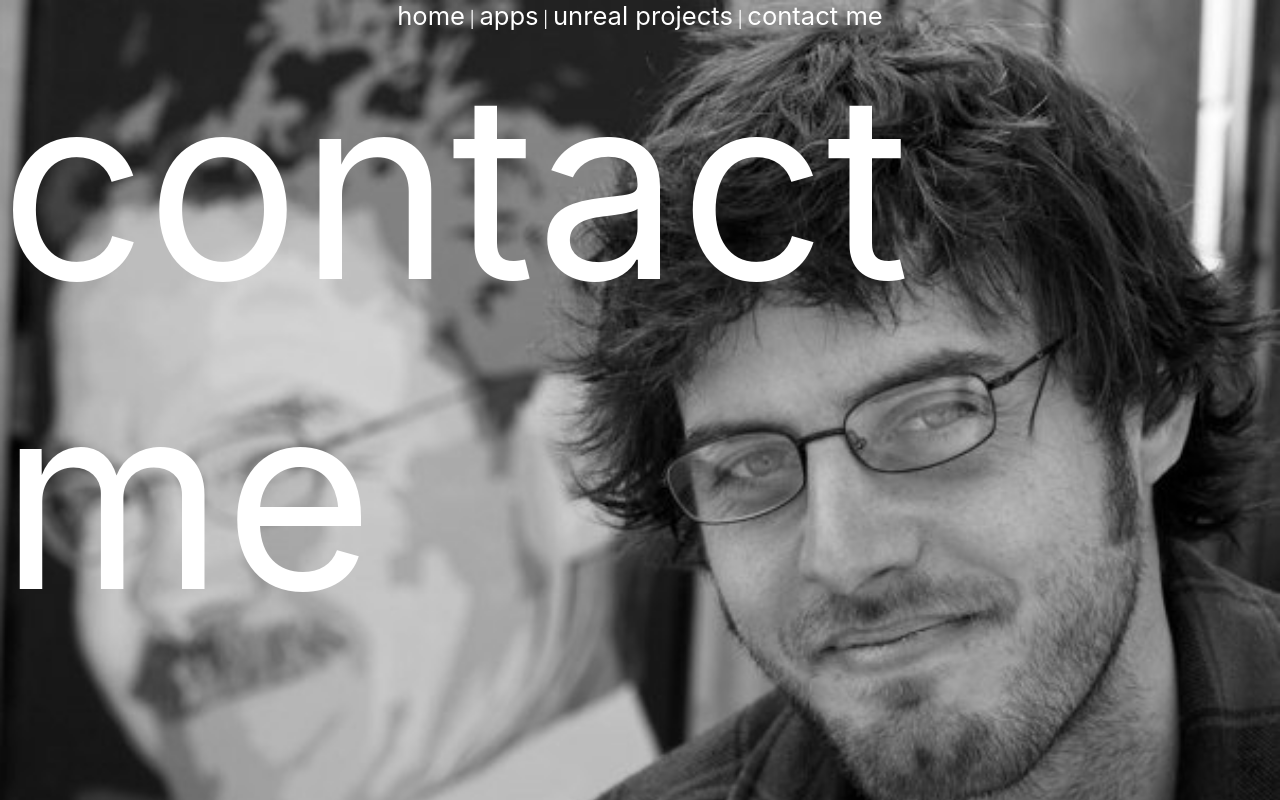
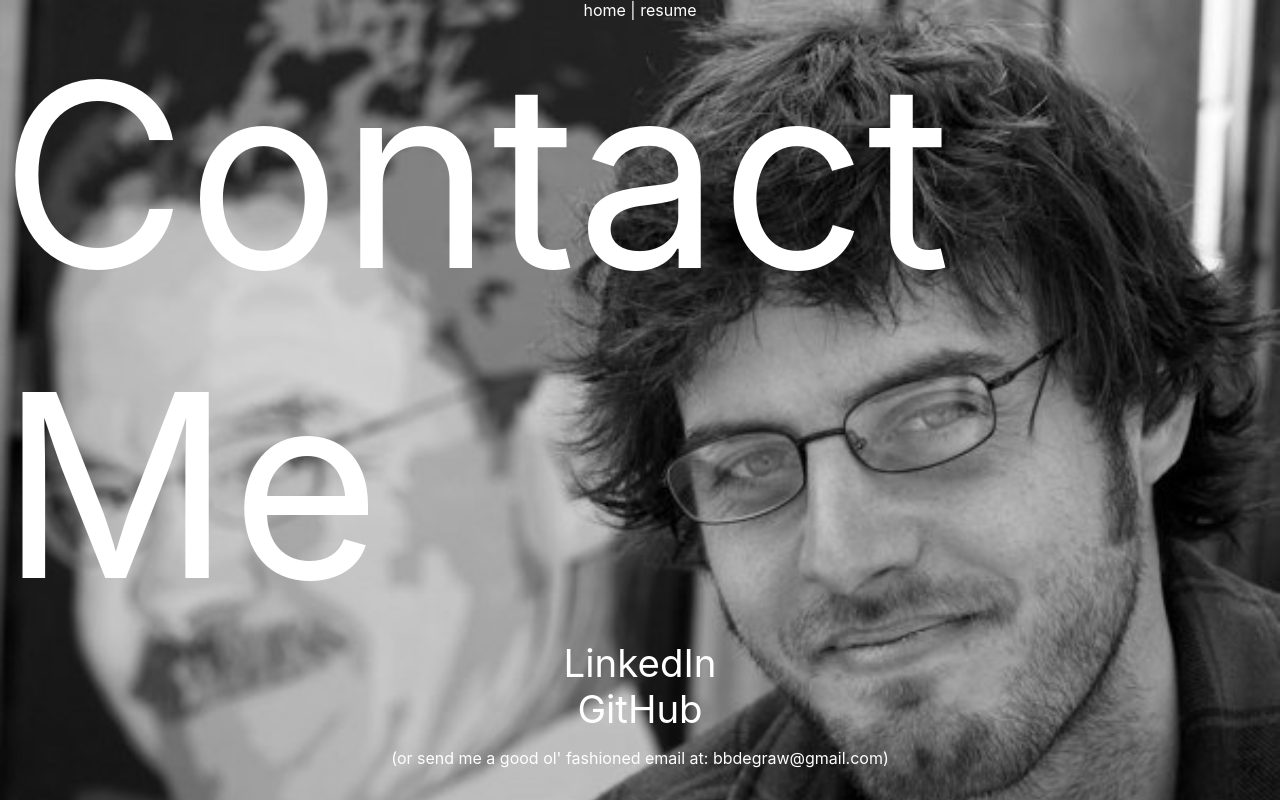
Before and after one commit to Blake-D/Blake-DeGraw-portfolio, a Next.js app: page /contact in a window 1280 px wide. Built offline with nearby package versions, Linux system fonts and the light colour scheme.

Commit message:
all done except resume

```diff
--- a/pages/contact.js
+++ b/pages/contact.js
@@ -9,19 +9,17 @@ export default function Contact() {
         </Head>
         <div className="nav-links">
           <Link href="/"><a className="link">home</a></Link> {' | '}
-          <Link href="/webapps"><a className="link">apps</a></Link>{' | '}
-          <Link href="/games"><a className="link">unreal projects</a></Link>{' | '}
-          <Link href="/contact"><a className="link">contact me</a></Link>
+          <Link href="/contact"><a className="link">resume</a></Link>
         </div>
-        <p className="title-text">contact me</p>
+        <p className="title-text">Contact Me</p>
+        <div className="contact-links">
+          <Link href="https://www.linkedin.com/in/blake-degraw/"><a target="_blank" className="link">LinkedIn</a></Link><br></br>
+          <Link href="https://github.com/Blake-D"><a target="_blank" className="link">GitHub</a></Link><br></br>
+        </div>
+        <p>(or send me a good ol' fashioned email at: bbdegraw@gmail.com)</p>
+
         <style jsx>
           {`
-          .page-container-contact {
-            background-image: url("/mural.jpg");
-            background-repeat: no-repeat;
-            background-size: cover;
-            height: 100vh;
-          }
           .title-text{
             color: white;
             font-size: 20vw;
@@ -32,9 +30,12 @@ export default function Contact() {
           .nav-links{
             text-align: center;
           }
-          a{
-            font-size: 2vw;
-            color: white;
+          .contact-links{
+            text-align: center;
+            font-size:3vw;
+          }
+          p{
+            text-align: center;
           }
           `}
         </style>
```
Also changed, not shown: pages/index.js (+6 -6 lines).
